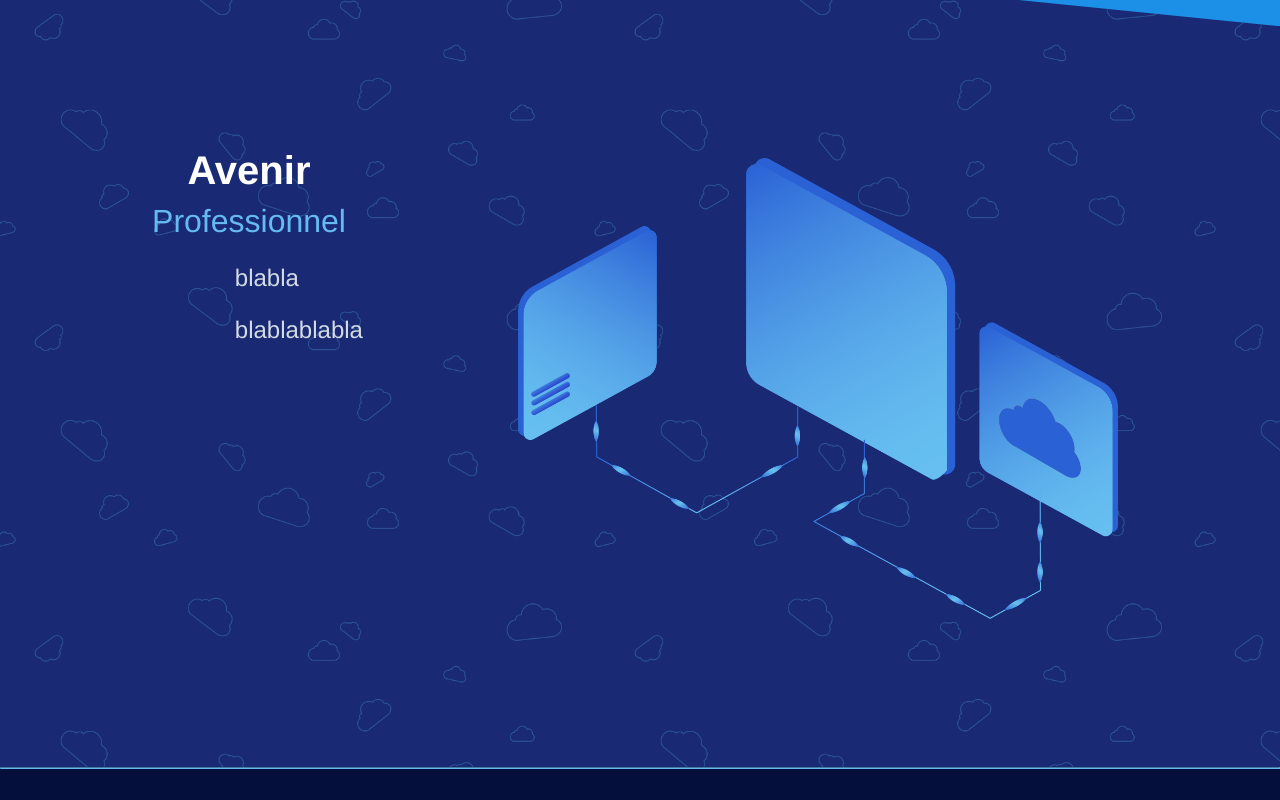
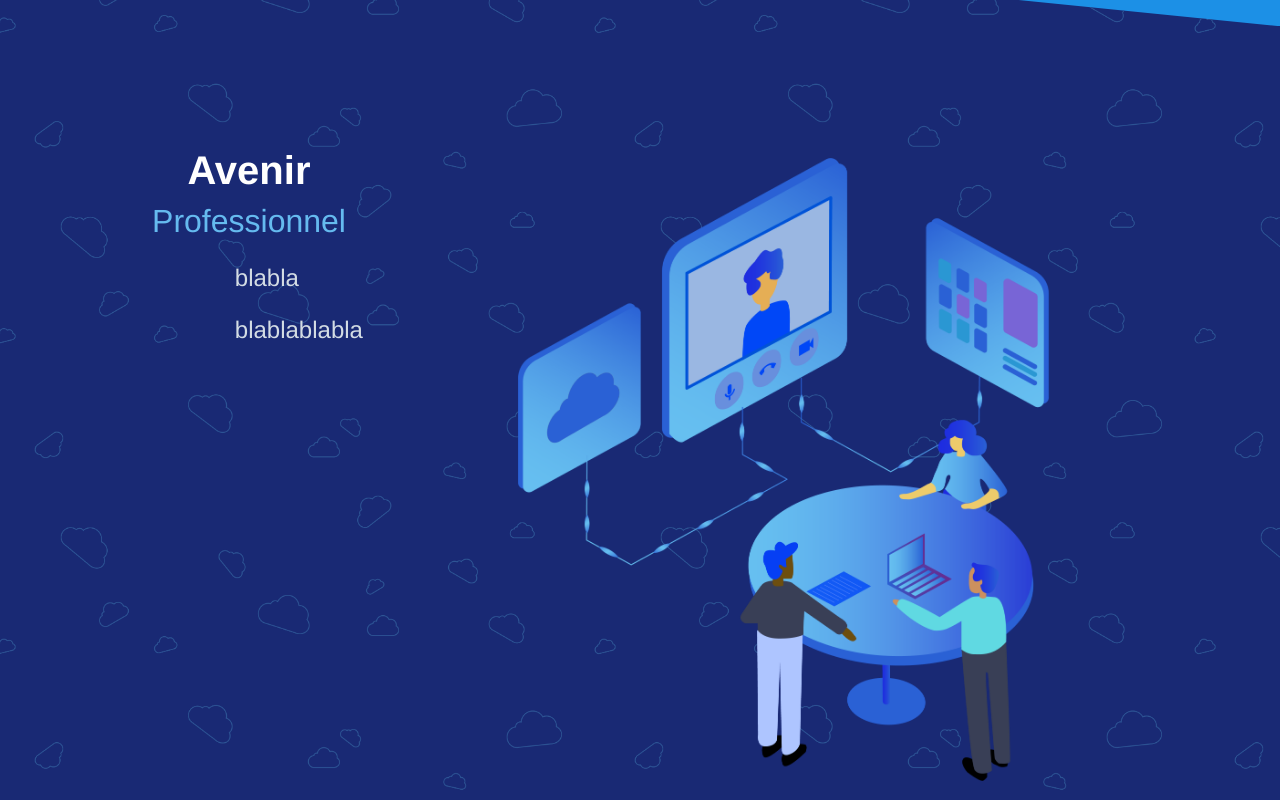
Before and after one commit to sarsurgithub/lovecloud, a Vue app: page / in a window 1280 px wide. Shown: the part 2040-2840 px from the top of the page. Built offline with nearby package versions, Linux system fonts and the light colour scheme.

Commit message:
last illustration added

```diff
--- a/src/components/section3.vue
+++ b/src/components/section3.vue
@@ -7,7 +7,7 @@
           <p> blabla </p>
           <p> blablablabla</p>
         </div>
-        <img class='avenir' src='@/assets/pictures/App.png'/>
+        <img class='avenir' src='@/assets/pictures/teamwork.png'/>
       </div>
     </section>
 </template>
```
Also changed, not shown: src/assets/pictures/teamwork.png (added).
